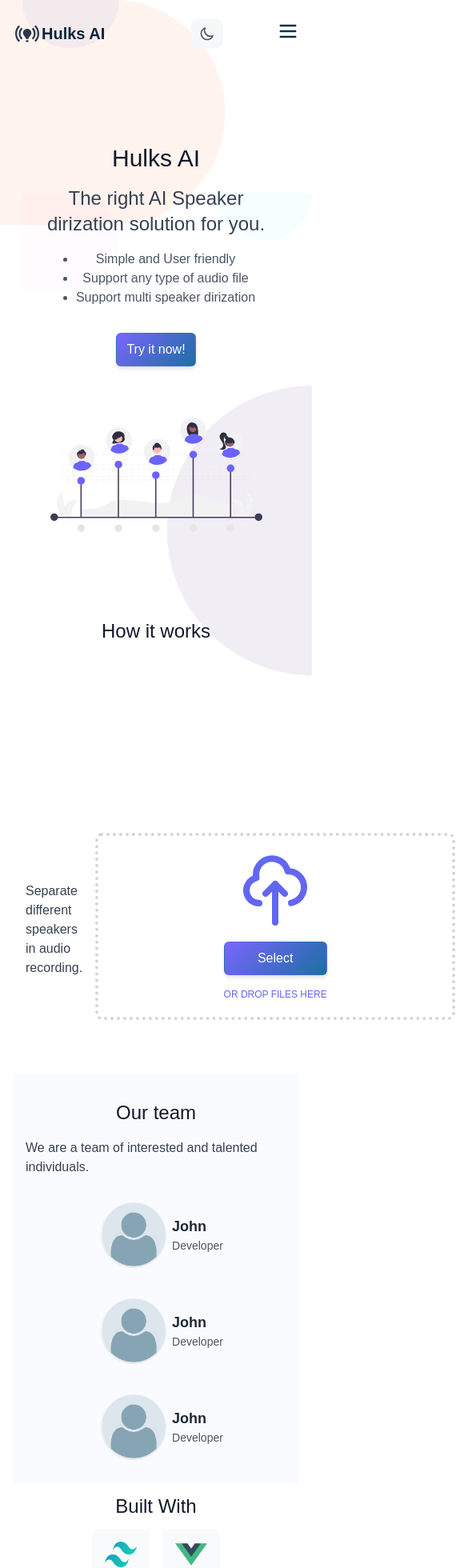
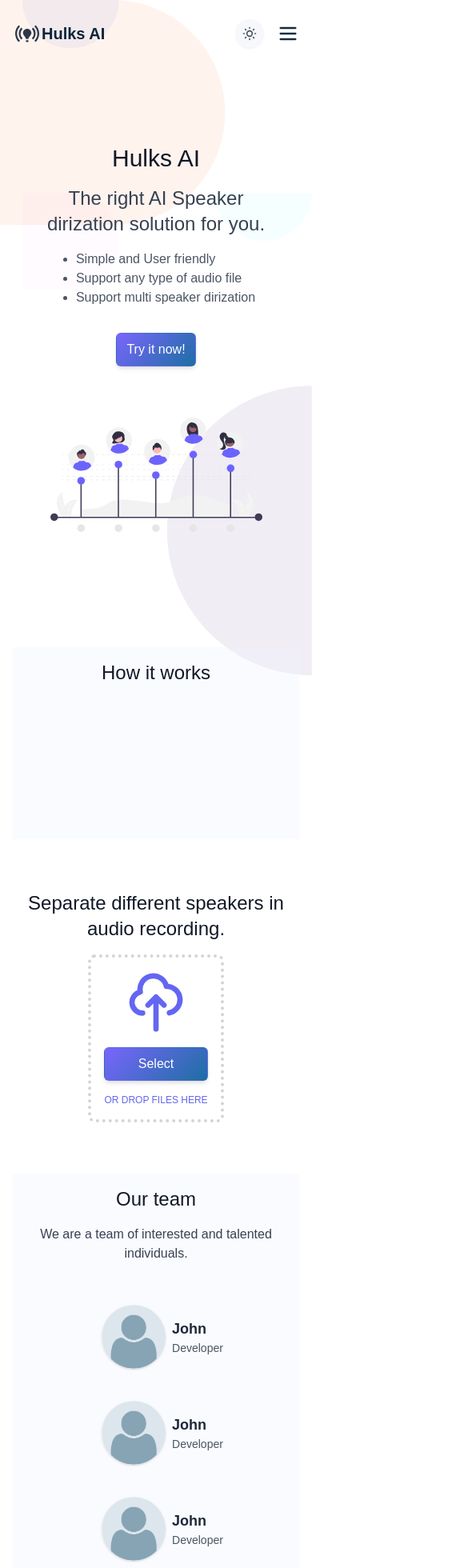
Before and after one commit to aihulks69/Speaker-dirization, a Vue app in the folder ai-hulks-app/: page / in a window 390 px wide. Shown: the top 1960 px of the page at 80% size, 585 px wide, since content can reach past the window. Built offline with nearby package versions, Linux system fonts and the light colour scheme; what vue-backtotop would draw is missing.

Commit message:
clean up

```diff
--- a/ai-hulks-app/src/App.vue
+++ b/ai-hulks-app/src/App.vue
@@ -95,7 +95,7 @@
     </div>
     <div>
       <!-- App Navbar -->
-      <Navbar/>
+      <Navbar :theme="appTheme"/>
       <!-- App Container -->
       <transition name="fade" mode="out-in">
         <router-view :theme="appTheme" />
@@ -104,9 +104,14 @@
           visibleoffset="500"
           right="40px"
           bottom="40px"
-          class="shadow-lg"
+          class=""
       >
-        <i data-feather="arrow-up"></i>
+        <svg
+            class="h-16 w-16 text-indigo-500 hover:text-indigo-800"
+            xmlns="http://www.w3.org/2000/svg" fill="none" viewBox="0 0 24 24" stroke="currentColor"
+        >
+          <path stroke-linecap="round" stroke-linejoin="round" stroke-width="2" d="M9 11l3-3m0 0l3 3m-3-3v8m0-13a9 9 0 110 18 9 9 0 010-18z" />
+        </svg>
       </back-to-top>
       <!-- App Footer -->
       <Footer/>
@@ -117,6 +122,7 @@
 <script>
 import Navbar from "./components/Navbar";
 import Footer from "./components/Footer";
+
 export default {
   components: {Footer, Navbar},
   data: () => {
@@ -125,52 +131,11 @@
     };
   },
   mounted() {
-    //feather.replace();
   },
   updated() {
-    //feather.replace();
   },
 }
 </script>
 
 <style>
-#app {
-  font-family: Avenir, Helvetica, Arial, sans-serif;
-  -webkit-font-smoothing: antialiased;
-  -moz-osx-font-smoothing: grayscale;
-  text-align: center;
-}
-.vue-back-to-top {
-  /*@apply p-2 sm:p-4 bg-indigo-500 hover:bg-indigo-600 text-white;*/
-  border-radius: 50%;
-  font-size: 22px;
-  line-height: 22px;
-}
-.fade-enter-active {
-  animation: coming 0.4s;
-  animation-delay: 0.2s;
-  opacity: 0;
-}
-.fade-leave-active {
-  animation: going 0.4s;
-}
-@keyframes going {
-  from {
-    transform: translateX(0);
-  }
-  to {
-    transform: translateX(-10px);
-    opacity: 0;
-  }
-}
-@keyframes coming {
-  from {
-    transform: translateX(-10px);
-    opacity: 0;
-  }
-  to {
-    transform: translateX(0px);
-    opacity: 1;
-  }
-}
 </style>
--- a/ai-hulks-app/src/components/Navbar.vue
+++ b/ai-hulks-app/src/components/Navbar.vue
@@ -1,11 +1,15 @@
 <template>
-  <nav id="nav" class="sm:container sm:mx-auto relative z-10">
+  <nav
+      id="nav"
+      class="sm:container sm:mx-auto relative z-10"
+  >
     <!-- Header start -->
     <div
         class="z-10 max-w-screen-lg xl:max-w-screen-xl block sm:flex sm:justify-between sm:items-center my-6"
     >
       <!-- Header menu links and small screen humberger menu start -->
-      <div class="flex justify-between items-center px-4 sm:px-0">
+      <div
+          class="flex justify-between items-center px-4 sm:px-0">
         <!-- Header logos start -->
         <div>
           <router-link
@@ -13,28 +17,34 @@
               to="/"
           >
 
-            <svg class="w-9 h-9"  xmlns="http://www.w3.org/2000/svg" viewBox="0 0 24 24"
-                 :fill="theme === 'dark' ? '#f6f7f8' : '#2b384a'"><g><rect fill="none" height="24" width="24"/><path d="M15.5,11.5c0,2-2.5,3.5-2.5,5h-2c0-1.5-2.5-3-2.5-5C8.5,9.57,10.07,8,12,8S15.5,9.57,15.5,11.5z M13,17.5h-2V19h2V17.5z M22,12c0-2.76-1.12-5.26-2.93-7.07l-1.06,1.06C19.55,7.53,20.5,9.66,20.5,12c0,2.34-0.95,4.47-2.49,6.01l1.06,1.06 C20.88,17.26,22,14.76,22,12z M3.5,12c0-2.34,0.95-4.47,2.49-6.01L4.93,4.93C3.12,6.74,2,9.24,2,12c0,2.76,1.12,5.26,2.93,7.07 l1.06-1.06C4.45,16.47,3.5,14.34,3.5,12z M17.5,12c0,1.52-0.62,2.89-1.61,3.89l1.06,1.06C18.22,15.68,19,13.93,19,12 c0-1.93-0.78-3.68-2.05-4.95l-1.06,1.06C16.88,9.11,17.5,10.48,17.5,12z M7.05,16.95l1.06-1.06c-1-1-1.61-2.37-1.61-3.89 c0-1.52,0.62-2.89,1.61-3.89L7.05,7.05C5.78,8.32,5,10.07,5,12C5,13.93,5.78,15.68,7.05,16.95z"/></g>
+            <svg
+                class="w-9 h-9"  xmlns="http://www.w3.org/2000/svg" viewBox="0 0 24 24"
+                 :fill="theme === 'dark' ? '#f6f7f8' : '#2b384a'"
+            >
+              <g><rect fill="none" height="24" width="24"/><path d="M15.5,11.5c0,2-2.5,3.5-2.5,5h-2c0-1.5-2.5-3-2.5-5C8.5,9.57,10.07,8,12,8S15.5,9.57,15.5,11.5z M13,17.5h-2V19h2V17.5z M22,12c0-2.76-1.12-5.26-2.93-7.07l-1.06,1.06C19.55,7.53,20.5,9.66,20.5,12c0,2.34-0.95,4.47-2.49,6.01l1.06,1.06 C20.88,17.26,22,14.76,22,12z M3.5,12c0-2.34,0.95-4.47,2.49-6.01L4.93,4.93C3.12,6.74,2,9.24,2,12c0,2.76,1.12,5.26,2.93,7.07 l1.06-1.06C4.45,16.47,3.5,14.34,3.5,12z M17.5,12c0,1.52-0.62,2.89-1.61,3.89l1.06,1.06C18.22,15.68,19,13.93,19,12 c0-1.93-0.78-3.68-2.05-4.95l-1.06,1.06C16.88,9.11,17.5,10.48,17.5,12z M7.05,16.95l1.06-1.06c-1-1-1.61-2.37-1.61-3.89 c0-1.52,0.62-2.89,1.61-3.89L7.05,7.05C5.78,8.32,5,10.07,5,12C5,13.93,5.78,15.68,7.05,16.95z"/></g>
             </svg>
-            <span class="font-bold text-xl">Hulks AI</span>
+            <span
+                class="font-bold text-xl"
+            >
+              Hulks AI
+            </span>
           </router-link>
         </div>
         <!-- Header logos end -->
 
-        <!-- Theme switcher small screen start -->
-        <theme-switcher
-            :theme="theme"
-            class="block sm:hidden bg-ternary-light dark:bg-ternary-dark hover:bg-hover-light dark:hover:bg-hover-dark hover:shadow-sm px-2.5 py-2 rounded-lg ml-10"
-            @themeChanged="updateTheme"
-        />
-        <!-- Theme switcher small screen end -->
+        <!-- Small screen humberger menu start -->
 
-        <!-- Small screen humberger menu start -->
-        <div class="sm:hidden">
+        <div class="sm:hidden flex">
+          <!-- Theme switcher small screen start -->
+          <theme-switcher
+              :theme="theme"
+              class="block mr-4 bg-primary-light dark:bg-ternary-light p-2 shadow-sm rounded-full cursor-pointer"
+          />
+          <!-- Theme switcher small screen end -->
           <button
               aria-label="Humberger Menu"
               class="focus:outline-none"
-              type="buttom"
+              type="button"
               @click="isOpen = !isOpen"
           >
             <svg
@@ -87,7 +97,7 @@
 
       <!-- Header right section buttons start -->
       <div
-          class="hidden sm:flex justify-between items-center flex-col md:flex-row"
+          class="hidden sm:flex justify-between items-center md:flex-row"
       >
         <!-- Github button -->
         <a
@@ -111,7 +121,6 @@
         <theme-switcher
             :theme="theme"
             class="ml-3 bg-primary-light dark:bg-ternary-light p-2 shadow-sm rounded-full cursor-pointer"
-            @themeChanged="updateTheme"
         />
         <!-- Theme switcher -->
       </div>
@@ -129,22 +138,20 @@
   components: {
     ThemeSwitcher,
   },
+  props: {
+    theme: {
+      type: String,
+      required: true,
+    },
+  },
   data() {
     return {
       isOpen: false,
-      theme: '',
     };
   },
-  created() {
-    this.theme = localStorage.getItem('theme') || 'light';
-  },
   mounted() {
-    this.theme = localStorage.getItem('theme') || 'light';
   },
   methods: {
-    updateTheme(theme) {
-      this.theme = theme;
-    },
   },
   updated() {
   },
@@ -153,39 +160,4 @@
 
 <style scoped>
 
-.bg-gray-800-opacity {
-  background-color: #2d374850;
-}
-
-.fade-up-down-enter-active {
-  transition: all 0.3s ease;
-}
-
-.fade-up-down-leave-active {
-  transition: all 0.3s ease;
-}
-
-.fade-up-down-enter {
-  transform: translateY(10%);
-  opacity: 0;
-}
-
-.fade-up-down-leave-to {
-  transform: translateY(10%);
-  opacity: 0;
-}
-
-.fade-enter-active {
-  -webkit-transition: opacity 2s;
-  transition: opacity 0.3s;
-}
-
-.fade-leave-active {
-  transition: opacity 0.3s;
-}
-
-.fade-enter,
-.fade-leave-to {
-  opacity: 0;
-}
 </style>
--- a/ai-hulks-app/src/components/ThemeSwitcher.vue
+++ b/ai-hulks-app/src/components/ThemeSwitcher.vue
@@ -1,7 +1,9 @@
 <template>
   <a
       class="text-gray-600 hover:text-indigo-500 dark:hover:text-indigo-400 "
-      href="#" @click="toggleTheme" aria-label="Theme Switcher">
+      href="#"
+      @click="switchTheme"
+      aria-label="Theme Switcher">
     <svg
         v-if="theme === 'light'"
         xmlns="http://www.w3.org/2000/svg"
@@ -18,12 +20,15 @@
         viewBox="0 0 24 24"
         stroke="currentColor">
       <path stroke-linecap="round" stroke-linejoin="round" stroke-width="2" d="M12 3v1m0 16v1m9-9h-1M4 12H3m15.364 6.364l-.707-.707M6.343 6.343l-.707-.707m12.728 0l-.707.707M6.343 17.657l-.707.707M16 12a4 4 0 11-8 0 4 4 0 018 0z" />
-      </svg>
+    </svg>
   </a>
 </template>
 
 
 <script>
+
+import {toggleTheme} from "../composables/switchTheme";
+
 export default {
   name: 'theme-switcher',
   props: {
@@ -33,12 +38,11 @@
     },
   },
   methods: {
-    toggleTheme() {
-      const newTheme = this.theme === 'light' ? 'dark' : 'light';
-      localStorage.setItem('theme', newTheme);
-      this.$emit('themeChanged', newTheme);
+    switchTheme() {
+      toggleTheme();
+      //this.$emit('themeChanged', theme);
       this.$router.go();
-    },
+    }
   },
 }
 </script>
--- a/ai-hulks-app/src/components/UploadMediaInput.vue
+++ b/ai-hulks-app/src/components/UploadMediaInput.vue
@@ -1,16 +1,62 @@
 <template>
-  <div class="p-4 bg-white w-max bg-white dark:bg-opacity-10 m-auto rounded-lg mb-2 bg-opacity-60">
-    <div class="file_upload p-5 relative border-4 border-dotted border-gray-300 rounded-lg" style="width:450px;">
-      <svg class="text-indigo-500 w-24 mx-auto mb-4" xmlns="http://www.w3.org/2000/svg" fill="none" viewBox="0 0 24 24" stroke="currentColor"><path stroke-linecap="round" stroke-linejoin="round" stroke-width="2" d="M7 16a4 4 0 01-.88-7.903A5 5 0 1115.9 6L16 6a5 5 0 011 9.9M15 13l-3-3m0 0l-3 3m3-3v12" /></svg>
-      <div class="input_field flex flex-col w-max mx-auto text-center">
+  <div
+      class="bg-white w-max bg-white dark:bg-opacity-10 m-auto rounded-lg bg-opacity-60"  @dragover.prevent @drop.prevent>
+    <div
+      class="p-4 space-y-4 relative border-4 border-dotted border-gray-300 rounded-lg"
+      v-if="uploaded && files.length"
+    >
+      <ul
+          v-for="(file, index) in files"
+          :key="index"
+      >
+        <li
+            class="text-green-300 flex space-x-3 items-center"
+        >
+          <span>
+            {{file.name}}
+          </span>
+          <a
+              @click="initFiles"
+              class="cursor-pointer text-red-500 hover:text-red-600"
+          >
+            <svg
+                class="h-4 w-4"
+                xmlns="http://www.w3.org/2000/svg" fill="none" viewBox="0 0 24 24" stroke="currentColor"
+            >
+              <path stroke-linecap="round" stroke-linejoin="round" stroke-width="2" d="M19 7l-.867 12.142A2 2 0 0116.138 21H7.862a2 2 0 01-1.995-1.858L5 7m5 4v6m4-6v6m1-10V4a1 1 0 00-1-1h-4a1 1 0 00-1 1v3M4 7h16" />
+            </svg>
+          </a>
+        </li>
+      </ul>
+    </div>
+    <div
+        v-else
+        @drop="dragFile"
+        class="p-4 space-y-4 relative border-4 border-dotted border-gray-300 rounded-lg">
+      <svg
+          class="text-indigo-500 md:w-24 w-20 mx-auto"
+          xmlns="http://www.w3.org/2000/svg" fill="none" viewBox="0 0 24 24" stroke="currentColor">
+        <path stroke-linecap="round" stroke-linejoin="round" stroke-width="2" d="M7 16a4 4 0 01-.88-7.903A5 5 0 1115.9 6L16 6a5 5 0 011 9.9M15 13l-3-3m0 0l-3 3m3-3v12" />
+      </svg>
+      <div class="flex flex-col w-max mx-auto text-center">
         <label class="text-center">
-          <input @change="upload" class="text-sm cursor-pointer w-36 hidden" type="file">
-          <div class="text-center hover:shadow-lg bg-primary-gradient text-white shadow-md focus:ring-2 focus:ring-primary focus:ring-offset-2 border border-transparent focus:outline-none hover:shadow-m px-3 py-2 rounded-md cursor-pointer">
+          <input
+              @change="upload"
+              class="text-sm cursor-pointer w-36 hidden"
+              type="file">
+          <div
+              class="text-center hover:shadow-lg bg-primary-gradient text-white shadow-md focus:ring-2 focus:ring-primary focus:ring-offset-2 border border-transparent focus:outline-none hover:shadow-m px-3 py-2 rounded-md cursor-pointer"
+          >
             <span>Select</span>
           </div>
         </label>
-        <div class="mt-4 title text-indigo-500 uppercase text-xs dark:text-gray-200">or drop files here</div>
+        <div
+            class="mt-4 title text-indigo-500 uppercase text-xs dark:text-gray-200"
+        >
+          or drop files here
+        </div>
       </div>
+      <div v-if="error" class="text-red-600 text-sm text-center">File not supported</div>
     </div>
   </div>
 </template>
@@ -18,15 +64,50 @@
 <script>
 export default {
   name: "upload-media-input",
-  pros: {
-    fileType: String, //type of file
-    default: "",
-  },
+  data: () => (
+      {
+        files: [],
+        error: false,
+        uploaded: false,
+      }
+      ),
   methods: {
-    upload(event) {
-      console.log(this.fileType, event.target.files);
-      this.$emit('upload-file', '');
+    upload(e) {
+      this.files = e.target.files;
+      if(this.files.length){
+       this.sendEvent();
+      }
     },
+    dragFile(e) {
+      this.files = e.dataTransfer.files;
+      if(this.files.length){
+        this.sendEvent();
+      }
+    },
+    sendEvent() {
+      this.uploaded = false;
+      const singleFile = this.files[0];
+      if (this.checkFileType(singleFile)) {
+        this.error = false;
+        this.$emit('upload-file', singleFile);
+        this.uploaded = true;
+      } else {
+        this.error = true;
+      }
+    },
+    checkFileType(file) {
+      const supportedAudioList = ['mp3', 'wav', 'mpeg']
+      if (file) {
+        const fileType = file['type']
+            .split('/')
+            .pop()
+        return supportedAudioList.includes(fileType);
+      }
+      return false
+    },
+    initFiles() {
+      this.files = [];
+    }
   }
 }
 </script>
--- /dev/null
+++ b/ai-hulks-app/src/composables/switchTheme.js
@@ -0,0 +1,34 @@
+let appTheme = localStorage.getItem('theme');
+
+export function initTheme() {
+    // Check what is the active theme
+    if (
+        appTheme === 'dark' &&
+        document.querySelector('body').classList.contains('app-theme')
+    ) {
+        document.querySelector('body').classList.add('bg-primary-dark');
+    } else {
+        document.querySelector('body').classList.add('bg-secondary-light');
+    }
+}
+
+export function toggleTheme() {
+    if (appTheme === 'dark') {
+        setLightTheme();
+    } else {
+        setDarkTheme();
+    }
+    return appTheme;
+}
+
+// Light Theme Function
+function setLightTheme() {
+    appTheme = 'light'
+    localStorage.setItem('theme', appTheme);
+}
+
+// Dark Theme Function
+function setDarkTheme() {
+    appTheme = 'dark'
+    localStorage.setItem('theme', appTheme);
+}
--- a/ai-hulks-app/src/composables/useThemeSwitcher.js
+++ /dev/null
@@ -1,31 +0,0 @@
-import { ref } from '@vue/reactivity';
-
-export default function useThemeSwitcher() {
-    const currentTheme = ref('light');
-
-    function toggleTheme() {
-        if (currentTheme.value === 'dark') {
-            setLightTheme();
-        } else {
-            setDarkTheme();
-        }
-    }
-
-    // Light Theme Function
-    function setLightTheme() {
-        currentTheme.value = 'light';
-
-        process.isClient && localStorage.setItem('theme', 'light');
-    }
-
-    // Dark Theme Function
-    function setDarkTheme() {
-        currentTheme.value = 'dark';
-
-        process.isClient && localStorage.setItem('theme', 'dark');
-    }
-
-    return {
-        toggleTheme,
-    };
-}
--- a/ai-hulks-app/src/router/index.js
+++ b/ai-hulks-app/src/router/index.js
@@ -14,11 +14,6 @@
     name: 'Home',
     component: Home
   },
-  {
-    path: '/home',
-    name: 'Home',
-    component: Home
-  },
 ]
 
 const router = new VueRouter({
--- a/ai-hulks-app/src/views/Home.vue
+++ b/ai-hulks-app/src/views/Home.vue
@@ -1,105 +1,212 @@
 <template>
-  <div class="container mx-auto relative z-10 space-y-3">
+  <div
+      class="container mx-auto relative z-10 space-y-12">
     <!-- Banner -->
-    <section class="text-gray-600 body-font">
+    <section
+        class="text-gray-600 body-font"
+    >
       <div class="container flex flex-col items-center px-5 py-24 mx-auto md:flex-row">
         <div
-            class="flex flex-col items-center mb-16 text-center lg:flex-grow md:w-1/2 lg:pr-24 md:pr-16 md:items-start md:text-left md:mb-0">
-          <h1 class="mb-4 text-3xl font-medium text-gray-900 title-font sm:text-4xl dark:text-indigo-200">Hulks AI</h1>
-          <h3 class="text-2xl text-gray-700 dark:text-indigo-200">The right AI Speaker dirization solution for you.</h3>
-          <ul class="pl-6 mt-4 list-disc dark:text-gray-50">
-            <li>Simple and User friendly</li>
-            <li>Support any type of audio file</li>
-            <li>Support multi speaker dirization</li>
+            class="flex flex-col items-center mb-16 text-center lg:flex-grow md:w-1/2 lg:pr-24 md:pr-16 md:items-start md:text-left md:mb-0"
+        >
+          <h1
+              class="mb-4 text-3xl font-medium text-gray-900 dark:text-gray-300 title-font sm:text-4xl"
+          >
+            Hulks AI
+          </h1>
+          <h3
+              class="text-2xl text-gray-700 dark:text-gray-100">
+            The right AI Speaker dirization solution for you.
+          </h3>
+          <ul
+              class="pl-6 mt-4 list-disc dark:text-gray-50 text-left"
+          >
+            <li
+                class="text-left"
+            >
+              Simple and User friendly
+            </li>
+            <li>
+              Support any type of audio file
+            </li>
+            <li>
+              Support multi speaker dirization
+            </li>
           </ul>
-          <div class="flex justify-center mt-8 space-x-4">
+          <div
+              class="flex justify-center mt-8 space-x-4"
+          >
             <button
-                class="hover:shadow-lg bg-primary-gradient text-white shadow-md focus:ring-2 focus:ring-primary focus:ring-offset-2 border border-transparent flex focus:outline-none hover:shadow-m items-center px-3 py-2 rounded-md text-base">
+                class="hover:shadow-lg bg-primary-gradient text-white shadow-md focus:ring-2 focus:ring-primary focus:ring-offset-2 border border-transparent flex focus:outline-none hover:shadow-m items-center px-3 py-2 rounded-md text-base"
+            >
               Try it now!
             </button>
           </div>
         </div>
-        <div class="w-5/6 lg:max-w-lg lg:w-full md:w-1/2"><img alt="hero" class="object-cover object-center rounded"
-                                                               src="../assets/images/landing.svg"></div>
+        <div
+            class="w-5/6 lg:max-w-lg lg:w-full md:w-1/2"
+        >
+          <img
+              alt="hero"
+              class="object-cover object-center rounded"
+              src="../assets/images/landing.svg">
+        </div>
       </div>
     </section>
     <!-- How it works Section -->
-    <section class="text-gray-600 body-font">
-      <div class="container px-5 pb-24 mx-auto">
-        <div class="mb-20 text-center">
-          <h1 class="mb-4 text-2xl font-medium text-center text-gray-900 sm:text-3xl title-font">How it works</h1>
+    <section
+        class="py-4 text-gray-900 dark:text-gray-300 body-font bg-indigo-50 bg-opacity-30 dark:bg-opacity-10"
+    >
+      <div
+          class="container px-5 pb-24 mx-auto"
+      >
+        <div
+            class="mb-20 text-center"
+        >
+          <h1
+              class="mb-4 text-2xl font-medium text-center text-gray-900 dark:text-gray-300 sm:text-3xl title-font"
+          >
+            How it works
+          </h1>
         </div>
       </div>
     </section>
     <!-- Demo Section -->
+    <section
+        class="py-4 relative mx-auto space-y-4"
+    >
       <div
-        class="relative flex items-center w-full px-4 py-8 mx-auto"
+        class="space-y-4 md:items-center md:justify-between md:flex md:text-left text-center"
       >
-      <p class="text-base text-gray-700 md:text-xl dark:text-ternary-light">
+        <p
+            class="flex-1 text-2xl text-gray-900 sm:pb-4 md:text-xl dark:text-gray-300"
+        >
           Separate different speakers in audio recording.
         </p>
-      <upload-media-input :fileType="'audio'"  @upload-file="onUpload"/>
+        <upload-media-input
+            class="flex-1"
+            @upload-file="onUpload"
+        />
       </div>
+    </section>
     <!-- Team Section -->
-    <div
-        class="relative w-full px-4 py-8 mx-auto bg-top bg-indigo-50 bg-opacity-30 dark:bg-opacity-10"
+    <section
+        class="py-4 space-y-5 relative w-full px-4 mx-auto bg-indigo-50 bg-opacity-30 dark:bg-opacity-10"
     >
       <div
-          class="ml-auto mr-auto md:mx-auto sm:text-center mb-8"
+          class="ml-auto mr-auto md:mx-auto sm:text-center space-y-4"
       >
-        <h1 class="mb-4 text-2xl font-medium text-center text-gray-900 sm:text-3xl title-font">Our team</h1>
-        <p class="text-base text-gray-700 md:text-xl dark:text-ternary-light">
+        <h1
+            class="text-2xl font-medium text-center text-gray-900 dark:text-gray-300 sm:text-3xl title-font"
+        >
+          Our team
+        </h1>
+        <p
+            class="text-base text-gray-700 md:text-xl dark:text-ternary-light text-center"
+        >
           We are a team of interested and talented individuals.
         </p>
       </div>
       <div
           class="grid gap-10 self-center row-gap-8 sm:row-gap-10 lg:max-w-screen-lg sm:grid-cols-2 lg:grid-cols-3"
       >
-        <div class="flex items-center justify-center space-x-2">
+        <div
+            class="mt-8 flex items-center justify-center space-x-2"
+        >
           <img
               src="../assets/images/default-user.png"
               class="object-cover w-20 h-20 ml-4 rounded-full shadow"
           />
-          <div class="relative">
-            <p class="text-lg font-bold text-gray-800 dark:text-ternary-light">John</p>
-            <p class="text-sm text-gray-600 dark:text-gray-400">Developer</p>
+          <div
+              class="relative"
+          >
+            <p
+                class="text-lg font-bold text-gray-800 dark:text-ternary-light"
+            >
+              John
+            </p>
+            <p
+                class="text-sm text-gray-600 dark:text-gray-400"
+            >
+              Developer
+            </p>
           </div>
         </div>
-        <div class="flex items-center justify-center space-x-2">
+        <div
+            class="flex items-center justify-center space-x-2"
+        >
           <img
+              alt="avatar"
               src="../assets/images/default-user.png"
               class="object-cover w-20 h-20 ml-4 rounded-full shadow"
           />
-          <div class="relative">
-            <p class="text-lg font-bold text-gray-800 dark:text-ternary-light">John</p>
-            <p class="text-sm text-gray-600 dark:text-gray-400">Developer</p>
+          <div
+              class="relative"
+          >
+            <p
+                class="text-lg font-bold text-gray-800 dark:text-ternary-light"
+            >
+              John
+            </p>
+            <p
+                class="text-sm text-gray-600 dark:text-gray-400">
+              Developer
+            </p>
           </div>
         </div>
-        <div class="flex items-center justify-center space-x-2">
+        <div
+            class="flex items-center justify-center space-x-2"
+        >
           <img
+              alt="avatar"
               src="../assets/images/default-user.png"
               class="object-cover w-20 h-20 ml-4 rounded-full shadow"
           />
-          <div class="relative">
-            <p class="text-lg font-bold text-gray-800 dark:text-ternary-light">John</p>
-            <p class="text-sm text-gray-600 dark:text-gray-400">Developer</p>
+          <div
+              class="relative"
+          >
+            <p
+                class="text-lg font-bold text-gray-800 dark:text-ternary-light"
+            >
+              John
+            </p>
+            <p
+                class="text-sm text-gray-600 dark:text-gray-400"
+            >
+              Developer
+            </p>
           </div>
         </div>
       </div>
-    </div>
+    </section>
     <!-- Tech -->
-    <section class="flex flex-col items-center justify-center">
-      <h1 class="mb-3 text-2xl font-medium text-center text-gray-900 sm:text-3xl title-font">Built With</h1>
-      <ul class="flex gap-4 sm:gap-8">
+    <section
+        class="py-4 flex flex-col items-center justify-center"
+    >
+      <h1
+          class="mb-3 text-2xl font-medium text-center text-gray-900 dark:text-gray-300 sm:text-3xl title-font"
+      >
+        Built With
+      </h1>
+      <ul
+          class="flex gap-4 sm:gap-8"
+      >
         <li
-            class="text-gray-400 hover:text-indigo-500 dark:hover:text-indigo-400 cursor-pointer rounded-lg bg-gray-50 dark:bg-ternary-dark hover:bg-gray-100 shadow-sm∫ p-4"
+            class="text-gray-400 hover:text-indigo-500 dark:hover:text-indigo-400 cursor-pointer rounded-lg bg-gray-50 dark:bg-ternary-dark hover:bg-gray-100 shadow-sm p-4"
         >
-          <img class="w-10 h-8" src="../assets/images/tailwind-logo.png" alt="tailwind">
+          <img
+              class="w-10 h-8"
+              src="../assets/images/tailwind-logo.png"
+              alt="tailwind">
         </li>
         <li
-            class="text-gray-400 hover:text-indigo-500 dark:hover:text-indigo-400 cursor-pointer rounded-lg bg-gray-50 dark:bg-ternary-dark hover:bg-gray-100 shadow-sm∫ p-4"
+            class="text-gray-400 hover:text-indigo-500 dark:hover:text-indigo-400 cursor-pointer rounded-lg bg-gray-50 dark:bg-ternary-dark hover:bg-gray-100 shadow-sm p-4"
         >
-          <img class="w-10 h-8" src="../assets/images/vuejs-logo.png" alt="vuejs">
+          <img
+              class="w-10 h-8"
+              src="../assets/images/vuejs-logo.png"
+              alt="vuejs"
+          >
         </li>
       </ul>
     </section>
@@ -115,14 +222,17 @@
   components: {
     UploadMediaInput,
   },
-  data() {
-    return {}
-  },
+  data:() => (
+      {
+        uploaded: false
+      }
+  ),
   mounted() {
   },
   methods: {
     onUpload(event) {
-      console.log(event)
+      console.log(event);
+      this.uploaded = true;
     },
   }
 }
```
Also changed, not shown: ai-hulks-app/src/components/Footer.vue (+11 -20 lines), ai-hulks-app/src/main.js (+4 -14 lines), 1 other file (tests, documents, lock files or other folders). Lines whose indentation alone changed are shown as unchanged.
